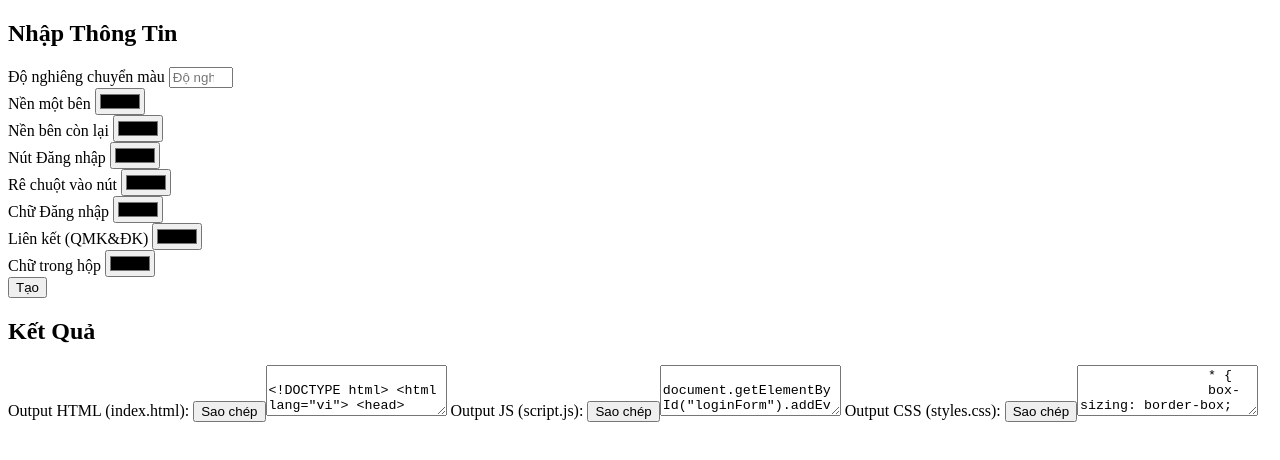
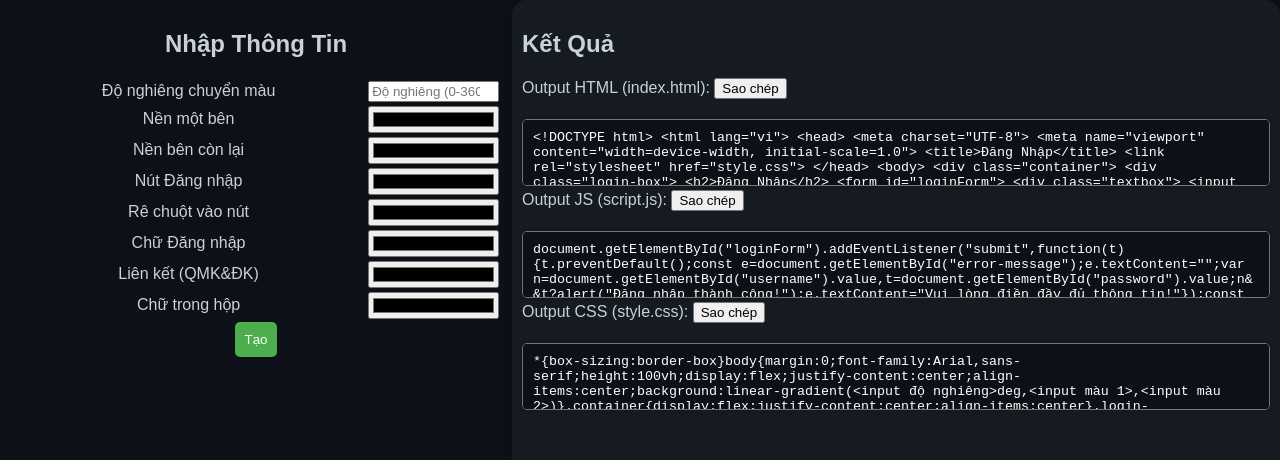
Before and after one commit to lemasieu/simplethemeloginsitegenerator01, a plain HTML site: page index.html in a window 1280 px wide. Drawn offline with Linux system fonts and the light colour scheme.

Commit message:
Add files via upload

```diff
--- a/index.html
+++ b/index.html
@@ -6,136 +6,44 @@
     <meta http-equiv="X-UA-Compatible" content="ie=edge">
     <title>Tạo trang đăng nhập nhanh</title>
     <link rel="shortcut icon" href="/images/favicon.ico" type="image/x-icon">
-    <link rel="stylesheet" href="styles.css">
+    <link rel="stylesheet" href="style.css">
 </head>
 <body>
     <div class="container">
         <div class="left-column">
             <h2>Nhập Thông Tin</h2>
             <form id="colorForm">
-                <label>Độ nghiêng chuyển màu</label>
-                <input type="number" id="angle" placeholder="Độ nghiêng (0-360)" min="0" max="360" /></br>
-                <label>Nền một bên</label>
-                <input type="color" id="color1" placeholder="Màu 1" /></br>
-                <label>Nền bên còn lại</label>
-                <input type="color" id="color2" placeholder="Màu 2" /></br>
-                <label>Nút Đăng nhập</label>
-                <input type="color" id="color3" placeholder="Màu 3" /></br>
-                <label>Rê chuột vào nút</label>
-                <input type="color" id="color6" placeholder="Màu 6" /></br>
-                <label>Chữ Đăng nhập</label>
-                <input type="color" id="color4" placeholder="Màu 4" /></br>
-                <label>Liên kết (QMK&ĐK)</label>
-                <input type="color" id="color5" placeholder="Màu 5" /></br>
-                <label>Chữ trong hộp</label>
-                <input type="color" id="color7" placeholder="Màu chữ" /></br>
+                <table>
+                <tr><td><label>Độ nghiêng chuyển màu</label></td><td>
+                <input type="number" id="angle" placeholder="Độ nghiêng (0-360)" min="0" max="360" /></td></tr>
+                <tr><td><label>Nền một bên</label></td><td>
+                <input type="color" id="color1" placeholder="Màu 1" /></td></tr>
+                <tr><td><label>Nền bên còn lại</label></td><td>
+                <input type="color" id="color2" placeholder="Màu 2" /></td></tr>
+                <tr><td><label>Nút Đăng nhập</label></td><td>
+                <input type="color" id="color3" placeholder="Màu 3" /></td></tr>
+                <tr><td><label>Rê chuột vào nút</label></td><td>
+                <input type="color" id="color6" placeholder="Màu 6" /></td></tr>
+                <tr><td><label>Chữ Đăng nhập</label></td><td>
+                <input type="color" id="color4" placeholder="Màu 4" /></td></tr>
+                <tr><td><label>Liên kết (QMK&ĐK)</label></td><td>
+                <input type="color" id="color5" placeholder="Màu 5" /></td></tr>
+                <tr><td><label>Chữ trong hộp</label></td><td>
+                <input type="color" id="color7" placeholder="Màu chữ" /></td></tr>
+                </table>
                 <button type="button" class="btn" id="createButton">Tạo</button>
             </form>
         </div>
         <div class="right-column">
             <h2>Kết Quả</h2>
             Output HTML (index.html):
-            <textarea class="output-box" id="output1" rows="3" readonly>
-                <!DOCTYPE html> <html lang="vi"> <head> <meta charset="UTF-8"> <meta name="viewport" content="width=device-width, initial-scale=1.0"> <title>Đăng Nhập</title> <link rel="stylesheet" href="styles.css"> </head> <body> <div class="container"> <div class="login-box"> <h2>Đăng Nhập</h2> <form id="loginForm"> <div class="textbox"> <input type="text" id="username" placeholder="Tên đăng nhập" required> </div> <div class="textbox"> <input type="password" id="password" placeholder="Mật khẩu" required> <span id="togglePassword" class="toggle-password">👁️</span> </div> <div class="remember-me"> <label> <input type="checkbox"> Ghi nhớ đăng nhập</label> </div> <button type="submit" class="btn">Đăng Nhập</button> <div class="error-message" id="error-message"></div> <div class="links"> <a href="#">Quên mật khẩu?</a> <a href="#">Đăng ký</a> </div> </form> </div> </div> <script src="script.js"></script> </body> </html>
+            <textarea class="output-box" id="output1" rows="3" readonly><!DOCTYPE html> <html lang="vi"> <head> <meta charset="UTF-8"> <meta name="viewport" content="width=device-width, initial-scale=1.0"> <title>Đăng Nhập</title> <link rel="stylesheet" href="style.css"> </head> <body> <div class="container"> <div class="login-box"> <h2>Đăng Nhập</h2> <form id="loginForm"> <div class="textbox"> <input type="text" id="username" placeholder="Tên đăng nhập" required> </div> <div class="textbox"> <input type="password" id="password" placeholder="Mật khẩu" required> <span id="togglePassword" class="toggle-password">👁️</span> </div> <div class="remember-me"> <label> <input type="checkbox"> Ghi nhớ đăng nhập</label> </div> <button type="submit" class="btn">Đăng Nhập</button> <div class="error-message" id="error-message"></div> <div class="links"> <a href="#">Quên mật khẩu?</a> <a href="#">Đăng ký</a> </div> </form> </div> </div> <script src="script.js"></script> </body> </html>
             </textarea>
             Output JS (script.js):
-            <textarea class="output-box" id="output2" rows="3" readonly>
-                document.getElementById("loginForm").addEventListener("submit",function(t){t.preventDefault();const e=document.getElementById("error-message");e.textContent="";var n=document.getElementById("username").value,t=document.getElementById("password").value;n&&t?alert("Đăng nhập thành công!"):e.textContent="Vui lòng điền đầy đủ thông tin!"});const togglePassword=document.getElementById("togglePassword"),passwordInput=document.getElementById("password");togglePassword.addEventListener("click",function(){var t="password"===passwordInput.getAttribute("type")?"text":"password";passwordInput.setAttribute("type",t),this.textContent="password"==t?"👁️":"🙈"});
+            <textarea class="output-box" id="output2" rows="3" readonly>document.getElementById("loginForm").addEventListener("submit",function(t){t.preventDefault();const e=document.getElementById("error-message");e.textContent="";var n=document.getElementById("username").value,t=document.getElementById("password").value;n&&t?alert("Đăng nhập thành công!"):e.textContent="Vui lòng điền đầy đủ thông tin!"});const togglePassword=document.getElementById("togglePassword"),passwordInput=document.getElementById("password");togglePassword.addEventListener("click",function(){var t="password"===passwordInput.getAttribute("type")?"text":"password";passwordInput.setAttribute("type",t),this.textContent="password"==t?"👁️":"🙈"});
             </textarea>
-            Output CSS (styles.css):
-            <textarea class="output-box" id="output3" rows="3" readonly>
-                * {
-                box-sizing: border-box;
-                }
-
-                body {
-                margin: 0;
-                font-family: Arial, sans-serif;
-                height: 100vh;
-                display: flex;
-                justify-content: center;
-                align-items: center;
-                background: linear-gradient(<input độ nghiêng>deg, <input màu 1>, <input màu 2>);
-                }
-
-                .container {
-                display: flex;
-                justify-content: center;
-                align-items: center;
-                }
-
-                .login-box {
-                background: rgba(255, 255, 255, 0.8);
-                backdrop-filter: blur(10px);
-                border-radius: 15px;
-                padding: 20px;
-                width: 300px;
-                box-shadow: 0 0 10px rgba(0, 0, 0, 0.1);
-                }
-
-                h2 {
-                text-align: center;
-                margin-bottom: 20px;
-                }
-
-                .textbox {
-                margin-bottom: 15px;
-                position: relative; /* Thêm để định vị nút ẩn/hiện mật khẩu */
-                }
-
-                .textbox input {
-                width: 100%;
-                padding: 10px;
-                border: 1px solid #ccc;
-                border-radius: 5px;
-                }
-
-                .toggle-password {
-                position: absolute;
-                top: 50%;
-                right: 10px;
-                transform: translateY(-50%);
-                cursor: pointer;
-                }
-
-                .remember-me {
-                margin: 10px 0;
-                }
-
-                .btn {
-                width: 100%;
-                padding: 10px;
-                border: none;
-                background-color: <input màu 3>;
-                color: <input màu 4>;
-                border-radius: 5px;
-                cursor: pointer;
-                }
-
-                .btn:hover {
-                background-color: <input màu 6>;
-                }
-
-                .links {
-                display: flex;
-                justify-content: space-between;
-                margin-top: 10px;
-                }
-
-                .links a {
-                color: <input màu 5>;
-                text-decoration: none;
-                }
-
-                .links a:hover {
-                text-decoration: underline;
-                }
-
-                .error-message {
-                color: red;
-                text-align: center;
-                margin-top: 10px;
-                }
+            Output CSS (style.css):
+            <textarea class="output-box" id="output3" rows="3" readonly>*{box-sizing:border-box}body{margin:0;font-family:Arial,sans-serif;height:100vh;display:flex;justify-content:center;align-items:center;background:linear-gradient(<input độ nghiêng>deg,<input màu 1>,<input màu 2>)}.container{display:flex;justify-content:center;align-items:center}.login-box{background:rgb(255 255 255 / .8);backdrop-filter:blur(10px);border-radius:15px;padding:20px;width:300px;box-shadow:0 0 10px rgb(0 0 0 / .1)}h2{text-align:center;margin-bottom:20px}.textbox{margin-bottom:15px;position:relative}.textbox input{width:100%;padding:10px;border:1px solid #ccc;border-radius:5px}.toggle-password{position:absolute;top:50%;right:10px;transform:translateY(-50%);cursor:pointer}.remember-me{margin:10px 0}.btn{width:100%;padding:10px;border:none;background-color:<input màu 3>;color:<input màu 4>;border-radius:5px;cursor:pointer}.btn:hover{background-color:<input màu 6>}.links{display:flex;justify-content:space-between;margin-top:10px}.links a{color:<input màu 5>;text-decoration:none}.links a:hover{text-decoration:underline}.error-message{color:red;text-align:center;margin-top:10px}
             </textarea>
         </div>
     </div>
--- /dev/null
+++ b/style.css
@@ -0,0 +1,72 @@
+* {
+    box-sizing: border-box;
+}
+
+body {
+    margin: 0;
+    font-family: Arial, sans-serif;
+    background-color: #0d1117;
+    color: #c9d1d9;
+    height: 100vh;
+    display: flex;
+    justify-content: center;
+    align-items: center;
+}
+
+table {
+    width: 100%;
+    border: 0px;
+}
+
+input {
+    width: 100%;
+}
+
+.container {
+    display: flex;
+    height: 100%; /* Đảm bảo container chiếm toàn bộ chiều cao */
+}
+
+.left-column {
+    padding: 10px;
+    flex: 1; /* Cột trái sẽ chiếm không gian còn lại */
+    justify-content: center;
+    text-align: center;
+}
+
+.right-column {
+    padding: 10px;
+    width: 60%;
+    background: #161b22;
+    border-radius: 15px;
+    box-shadow: 0 0 10px rgba(0, 0, 0, 0.1);
+    max-height: 95vh; /* Chiều cao tối đa cho cột phải */
+    overflow-y: auto; /* Thêm cuộn nếu nội dung quá lớn */
+}
+
+.output-box {
+    margin-top: 20px;
+    background: #0d1117;
+    color: white;
+    padding: 10px;
+    border-radius: 5px;
+    box-shadow: 0 0 5px rgba(0, 0, 0, 0.1);
+    resize: none; /* Không cho phép thay đổi kích thước */
+    width: 100%;
+    height: auto; /* Tự động chiều cao */
+    max-height: 150px; /* Chiều cao tối đa cho mỗi ô output */
+    overflow-y: auto; /* Thêm cuộn nếu nội dung quá lớn */
+}
+
+.btn {
+    padding: 10px;
+    border: none;
+    background-color: #4cae4c;
+    color: white;
+    border-radius: 5px;
+    cursor: pointer;
+}
+
+.btn:hover {
+    background-color: #45a049;
+}
```
